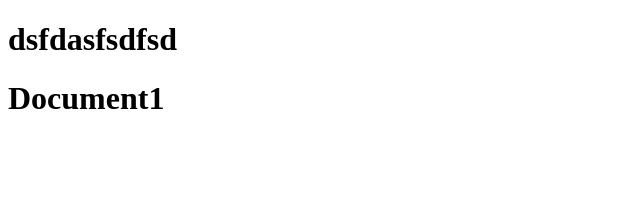
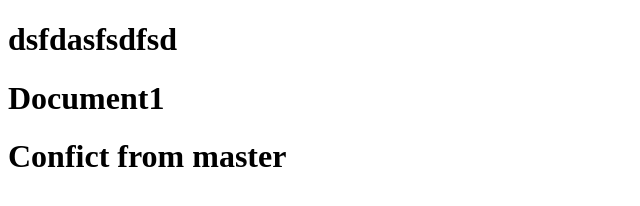
Before and after one commit to 25thNov-19/okela, a plain HTML site: page index.html in a window 1280 px wide. Shown: the whole page, without its empty margins (0-640 px from the left). Drawn offline with Linux system fonts and the light colour scheme.

Commit message:
config on master

```diff
--- a/index.html
+++ b/index.html
@@ -9,5 +9,6 @@
 <body>
     <h1>dsfdasfsdfsd</h1>
     <h1>Document1</h1>
+    <h1>Confict from master</h1>
 </body>
 </html>
```
